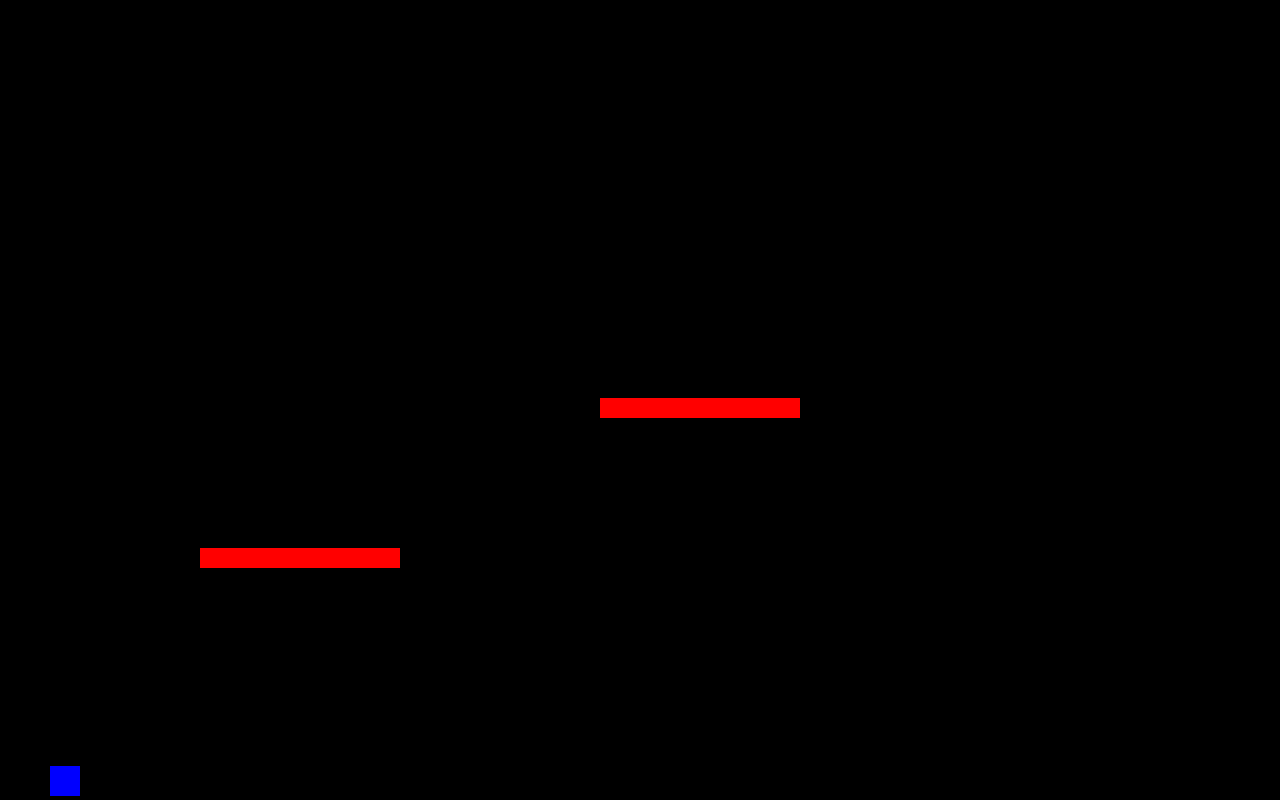
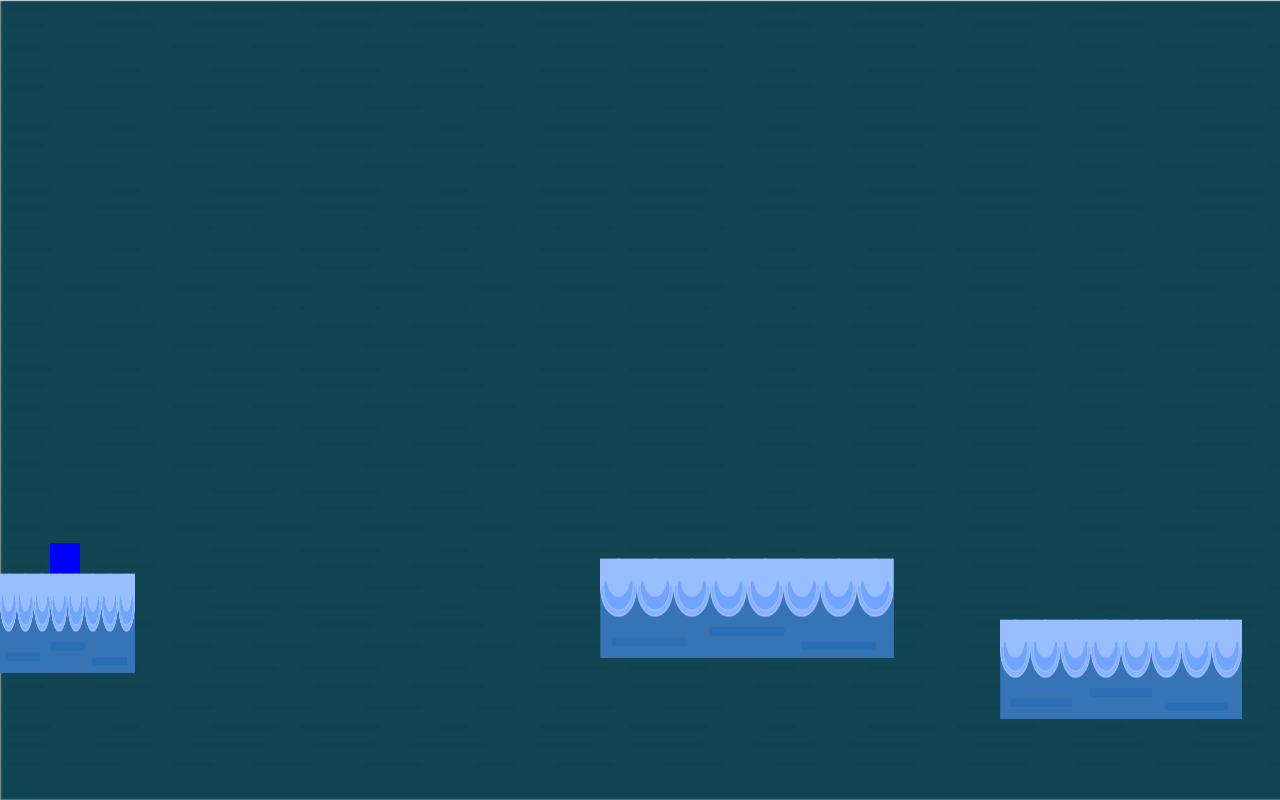
Before and after one commit to GeKtoRiX/canvasGame2, a website built with webpack: page src/index.html in a window 1280 px wide. Built offline with nearby package versions, Linux system fonts and the light colour scheme.

Commit message:
scroll bg, win scenario,img platform, parallax scroll

```diff
--- a/src/canvas.js
+++ b/src/canvas.js
@@ -1,4 +1,7 @@
 import style from "./main.css";
+import background from "./img/background.png";
+import hills from "./img/hills.png";
+import platform from "./img/platform.png";
 
 const htmlCanvas = document.getElementById("canvas");
 const canvas = htmlCanvas.getContext("2d");
@@ -23,8 +26,8 @@ var mouse = {
   x: htmlCanvas.width / 2,
   y: htmlCanvas.height / 2,
 };
-
 const globalGravity = 0.5;
+// Переключатели событий true false на кнопках awd.
 const keys = {
   right: {
     pressed: false,
@@ -44,7 +47,7 @@ class Player {
   constructor() {
     this.position = {
       x: 50,
-      y: htmlCanvas.height - 100,
+      y: center.y - 100,
     };
     this.velocity = {
       x: 0,
@@ -82,20 +85,20 @@ class Player {
   }
 }
 class Platform {
-  constructor({x,y}) {
+  constructor({ x, y, img }) {
     this.position = {
       x: x,
-      y: y,
+      y: y - Math.random() * 350,
     };
     this.size = {
-      width: 200,
-      height: 20,
+      width: Math.random() * 250 + 100,
+      height: 100,
     };
-    this.color = `red`;
+    this.img = img;
   }
   draw() {
-    canvas.fillStyle = this.color;
-    canvas.fillRect(
+    canvas.drawImage(
+      this.img,
       this.position.x,
       this.position.y,
       this.size.width,
@@ -103,35 +106,101 @@ class Platform {
     );
   }
 }
+class GenericObjects {
+  constructor({ x, y, img }) {
+    this.position = {
+      x: x,
+      y: y,
+    };
+    this.size = {
+      width: img.width,
+      height: img.height,
+    };
+    this.img = img;
+  }
+  draw() {
+    canvas.drawImage(
+      this.img,
+      this.position.x,
+      this.position.y,
+      this.size.width,
+      this.size.height
+    );
+  }
+}
+// HTML изображения.
+const imgBackground = new Image();
+imgBackground.src = background;
+const imgHills = new Image();
+imgHills.src = hills;
+const imgPlatform = new Image();
+imgPlatform.src = platform;
+// Игрок, Массив плфторм и статического окружения и подсчета очков прокрутки.
 const player = new Player();
-const platforms = [new Platform({x: 200, y: htmlCanvas.height / 2 + 150}), new Platform({x: 200 * 3, y:htmlCanvas.height / 2})];
-
+let platforms = [];
+let genericObjects = [];
+let scrollOffSet = 0;
+// Создание вводных данных игры.
 function init() {
-  for (let i = 0; i < 3; i++) {
-    platforms.push(new Platform());
+  const getObjHillsNum = 3;
+  let XGenObj = 0;
+  let YGenObj = htmlCanvas.height - imgHills.height + 10;
+  //
+  for (let i = 0; i < getObjHillsNum; i++) {
+    genericObjects.push(
+      new GenericObjects({ x: XGenObj, y: YGenObj, img: imgHills })
+    );
+    XGenObj += imgHills.width;
+  }
+  // Вводные данные для платформ.
+  const platformNum = 30;
+  let XPlatform = 0;
+  let YPlatform = htmlCanvas.height - 100;
+  // Добавление блоков платформы. 1-100/4.
+  for (let i = 0; i < platformNum; i++) {
+    if (i % 2 === 0 && i > 1) {
+      platforms.splice(i - 1, 1);
+    } else {
+      platforms.push(
+        new Platform({ x: XPlatform, y: YPlatform, img: imgPlatform })
+      );
+    }
+    XPlatform += 200;
   }
 }
 function animate() {
   requestAnimationFrame(animate);
   canvas.clearRect(0, 0, htmlCanvas.width, htmlCanvas.height);
-  player.update();
+  genericObjects.forEach((object) => {
+    object.draw();
+  });
   platforms.forEach((platform) => {
     platform.draw();
   });
+  player.update();
 
   if (keys.right.pressed && player.position.x < htmlCanvas.width / 2) {
     player.velocity.x = 5;
-  } else if (keys.left.pressed && player.position.x > 100) {
+  } else if (keys.left.pressed && player.position.x > 300) {
     player.velocity.x = -5;
   } else {
     player.velocity.x = 0;
+
     if (keys.right.pressed) {
+      scrollOffSet += 5;
       platforms.forEach((platform) => {
         platform.position.x -= 5;
       });
+      genericObjects.forEach((object) => {
+        object.position.x -= 3;
+      });
     } else if (keys.left.pressed) {
+      scrollOffSet -= 5;
       platforms.forEach((platform) => {
         platform.position.x += 5;
+      });
+      genericObjects.forEach((object) => {
+        object.position.x += 3;
       });
     }
   }
@@ -150,7 +219,11 @@ function animate() {
       player.velocity.y = 0;
     }
   });
+  if (scrollOffSet >= 4950) {
+    console.log("You win!");
+  }
 }
+init();
 animate();
 
 window.addEventListener("keydown", ({ code }) => {
--- a/src/main.css
+++ b/src/main.css
@@ -1,4 +1,6 @@
 body {
   margin: 0;
-  background-color: #000000;
+  background-image: url(./img/background.png);
+  background-repeat:no-repeat;
+  background-size: cover;
 }
```
Also changed, not shown: src/img/background.png (added), src/img/hills.png (added), src/img/platform.png (added).
